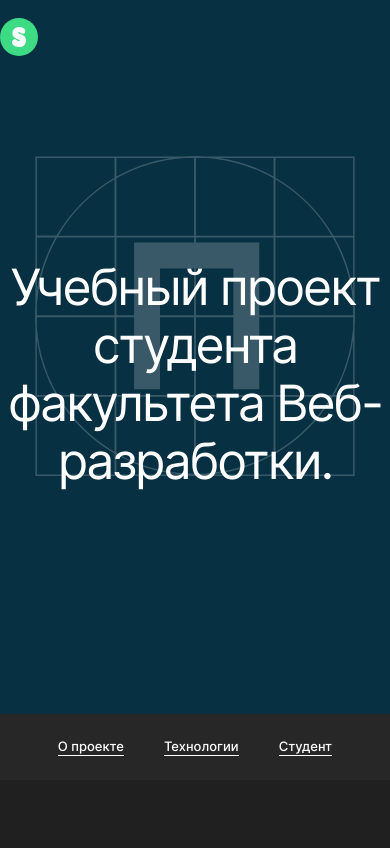
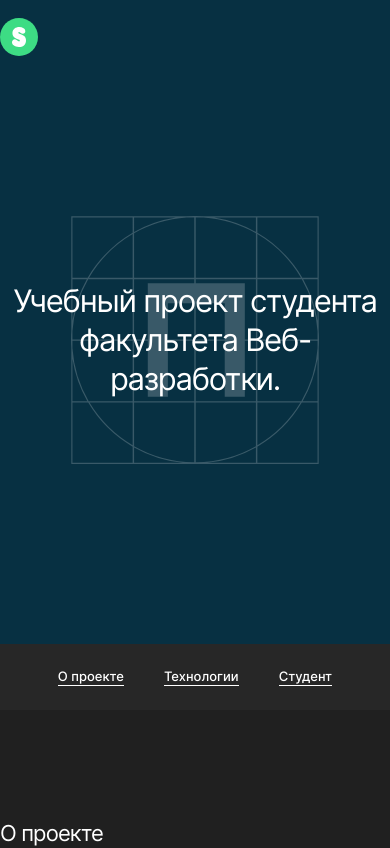
Before and after one commit to v37f/movies-explorer-frontend, a React (Create React App) app: page / in a window 390 px wide. Shown: the top 848 px of the page. Built offline with nearby package versions, Linux system fonts and the light colour scheme.

Commit message:
feat: add promo adaptive styles

```diff
--- a/src/components/Promo/Promo.css
+++ b/src/components/Promo/Promo.css
@@ -18,3 +18,30 @@
 
   color: #FFFFFF;
 }
+
+@media screen and (max-width: 1023px) {
+  .promo {
+    background-position: center 224px;
+    padding: 326px 0 342px;
+  }
+}
+
+@media screen and (max-width: 767px) {
+  .promo__title {
+    font-size: 31px;
+    line-height: 39px;
+    max-width: calc(100% - (19px * 2));
+  }
+}
+
+@media screen and (max-width: 425px) {
+  .promo {
+    background-position: center 142px;
+    background-size: 248px 248px;
+    padding: 207px 0 246px;
+  }
+
+  .promo__title {
+    max-width: calc(100% - (10px * 2));
+  }
+}
```
